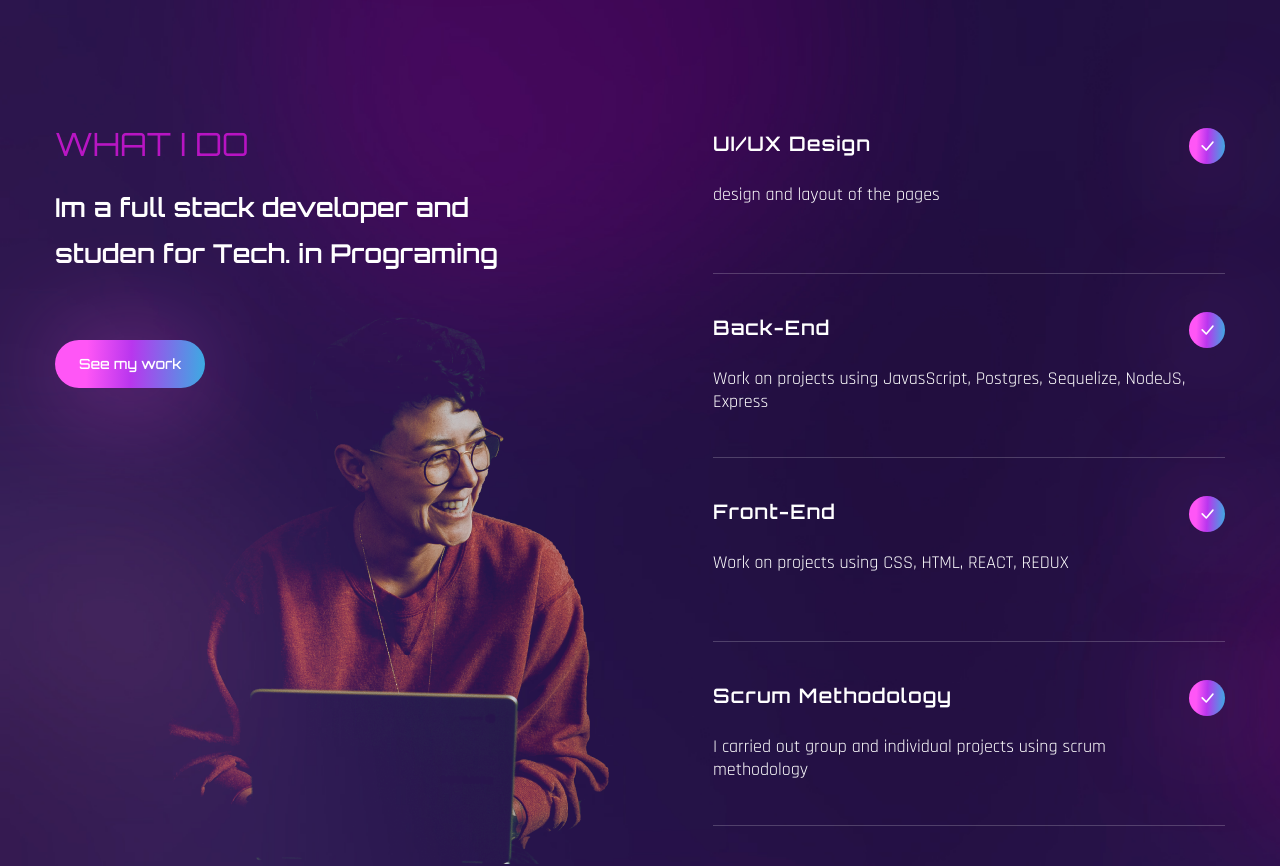
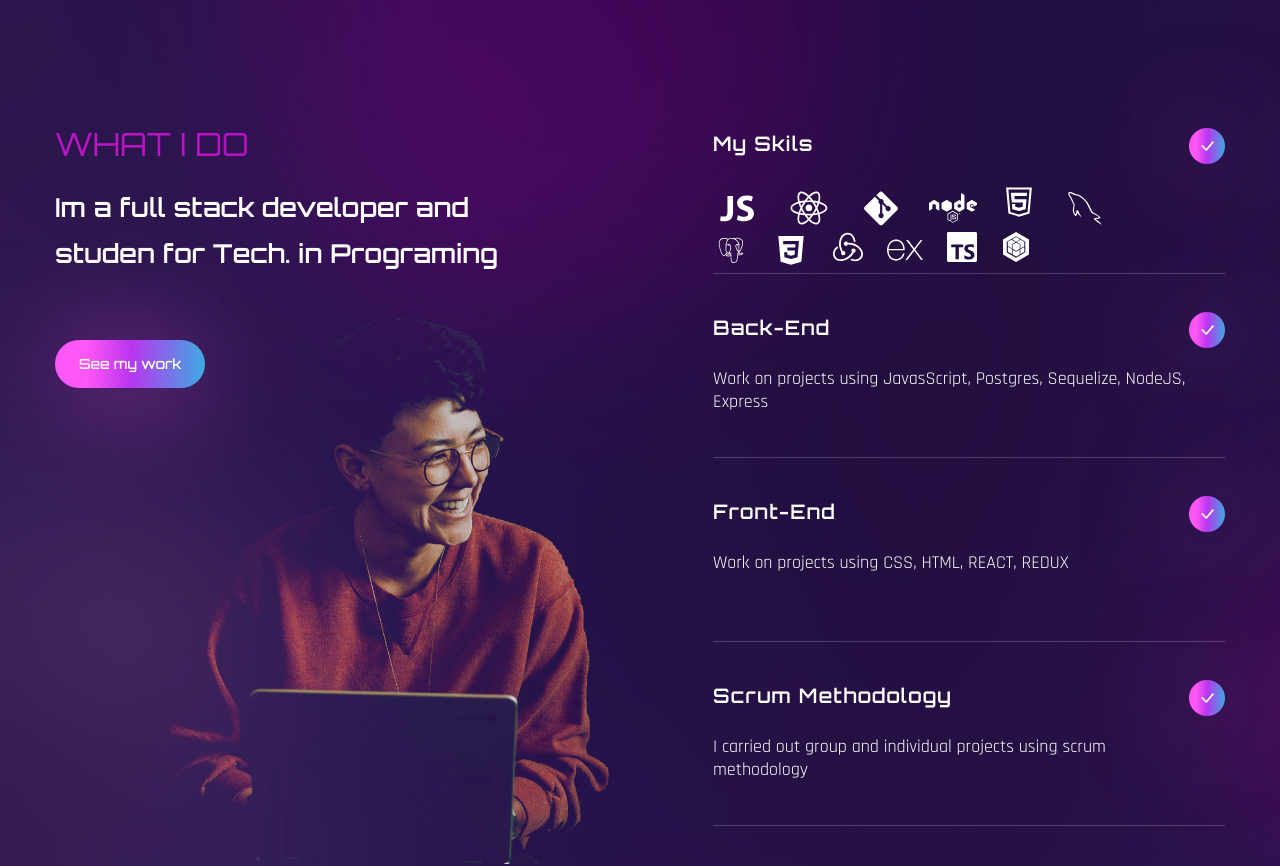
Before and after one commit to IgnacioMelgarejo/portfolio, a React (Create React App) app: page / in a window 1280 px wide. Shown: the part 1440-2306 px from the top of the page. Built offline with nearby package versions, Linux system fonts and the light colour scheme; the HTML template or start-up script is replaced by a standard one; a web font is replaced by a local one.

Commit message:
add skills

```diff
--- a/src/components/Services.js
+++ b/src/components/Services.js
@@ -1,17 +1,65 @@
 import React from 'react';
 //icons
 
-import { BsCheckLg} from 'react-icons/bs';
+import { BsCheckLg } from 'react-icons/bs';
 //import
 import { motion } from 'framer-motion'
 //variants
 import { fadeIn } from '../variants';
-// import {DiJavascript,DiCss3,DiReact,DiGit,DiPostgresql,DiMysql,} from 'react-icons/di'
+import { DiJavascript1, DiCss3, DiReact, DiGit, DiPostgresql, DiMysql, } from 'react-icons/di'
+import { SiRedux, SiExpress, SiTypescript, SiSequelize, SiTailwindcss } from 'react-icons/si'
+import { AiOutlineHtml5 } from 'react-icons/ai'
+import { FaNode } from 'react-icons/fa'
 
 const services = [
   {
-    name: 'UI/UX Design',
-    description:'design and layout of the pages',
+    name: 'My Skils',
+    description: <div className="flex flex-wrap justify-start">
+
+      <div>
+        <DiJavascript1 className="mr-6 text-3xl md:text-5xl" />
+      </div>
+      <DiReact className="mr-6 text-3xl md:text-5xl" />
+      <div>
+        <DiGit className="mr-6 text-3xl md:text-5xl" />
+      </div>
+      <div>
+        <FaNode className="mr-6 text-3xl md:text-5xl" />
+      </div>
+
+      <div>
+        <AiOutlineHtml5 className="mr-6 text-3xl md:text-4xl" />
+      </div>
+
+      <div>
+        <DiMysql className="mr-6 text-3xl md:text-5xl" />
+      </div>
+      <div>
+        <DiPostgresql className="mr-6 text-3xl md:text-4xl" />
+      </div>
+
+
+
+      <div>
+        <DiCss3 className="mr-6 text-3xl md:text-4xl" />
+      </div>
+
+      <div>
+        <SiRedux className="mr-6 text-2xl md:text-3xl" />
+      </div>
+
+      <div>
+        <SiExpress className="mr-6 text-2xl md:text-4xl" />
+      </div>
+      <div>
+        <SiTypescript className="mr-6 text-2xl md:text-3xl" />
+      </div>
+
+      <div>
+        <SiSequelize className="mr-6 text-2xl md:text-3xl" />
+      </div>
+
+    </div>,
 
   },
   {
@@ -46,7 +94,7 @@ const Services = () => {
           <h3 className='h3 max-w-[455px] mb-16'>Im a full stack developer and studen for Tech. in Programing
           </h3>
           <a href='https://github.com/IgnacioMelgarejo?tab=repositories'>
-          <button className='btn btn-sm'>See my work</button>
+            <button className='btn btn-sm'>See my work</button>
           </a>
         </motion.div>
         {/*service */}
--- a/src/components/Work.js
+++ b/src/components/Work.js
@@ -25,7 +25,9 @@ const Work = () => {
             <p className='max-w-sm mb-16'>
               I try to work focusing on the design, the aesthetics of my pages and their best utilities
             </p>
-            <button className='btn btn-sm'> View all projects</button>
+            <a href='https://github.com/IgnacioMelgarejo?tab=repositories'>
+              <button className='btn btn-sm'> View all projects</button>
+            </a>
           </div>
           {/*image*/}
           <div className='group relative overflow-hidden border-2 border-white/50 rounded-x1'>
```
